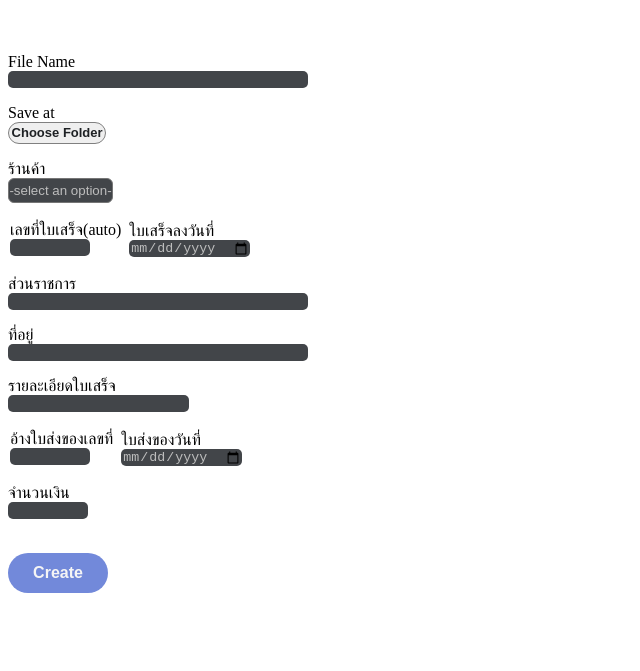
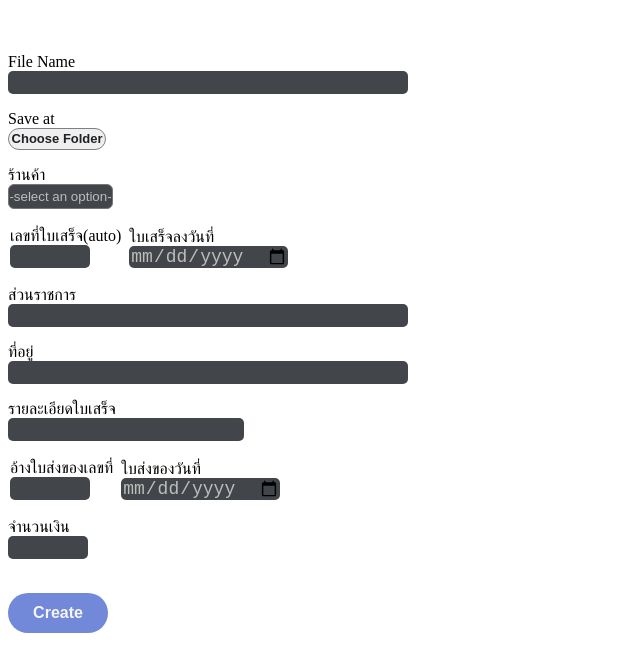
Before and after one commit to PhasitWo/mydoc, an Electron app: page templates/receipt.html in a window 800 px wide. Shown: the part 69-740 px from the top of the page, without its empty margins (0-640 px from the left). Drawn offline with Linux system fonts and the light colour scheme; no server answers.

Commit message:
make input larger, add essential dependency

```diff
--- a/css/index.css
+++ b/css/index.css
@@ -176,3 +176,26 @@ h1 {
     .navbar-link li:nth-child(3):focus-within~.active {
       top: 68.66%;
     } */
+
+
+/* width */
+::-webkit-scrollbar {
+  width: 10px;
+}
+
+/* Track */
+::-webkit-scrollbar-track {
+  background: #282b30;
+}
+
+/* Handle */
+::-webkit-scrollbar-thumb {
+  background: #1e2124;
+  height: 20%;
+  border-radius: 50px;
+}
+
+/* Handle on hover */
+::-webkit-scrollbar-thumb:hover {
+  background: #555;
+}
--- a/css/receipt.css
+++ b/css/receipt.css
@@ -7,7 +7,7 @@
 #gov-name,
 #file-name,
 #address {
-    width: 300px;
+    width: 400px;
 }
 
 #receipt-container {
@@ -21,6 +21,10 @@
 
 .vertical label {
     display: block;
+}
+
+input {
+    font-size: 18px;
 }
 
 input[type="text"],
```
Also changed, not shown: forge.config.js (added, +30 -0 lines), package.json (+6 -2 lines), 2 other files.
